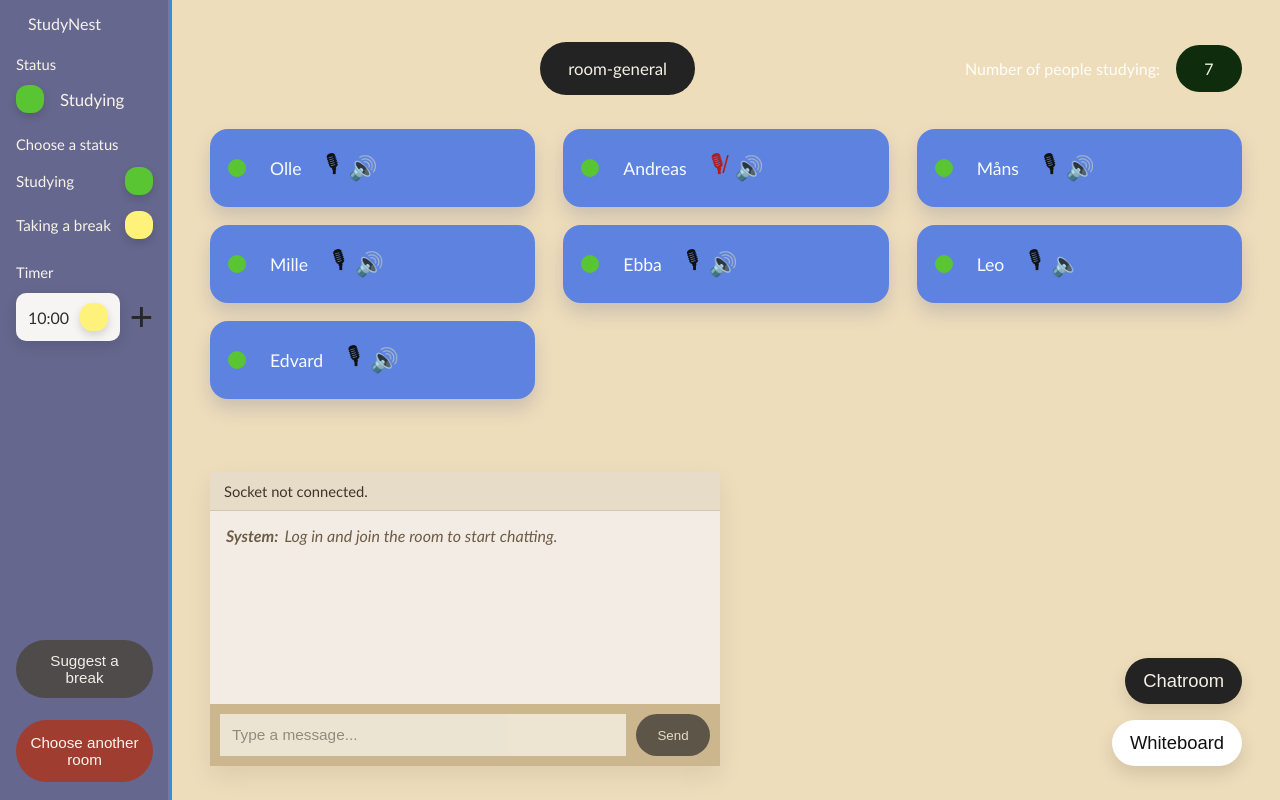
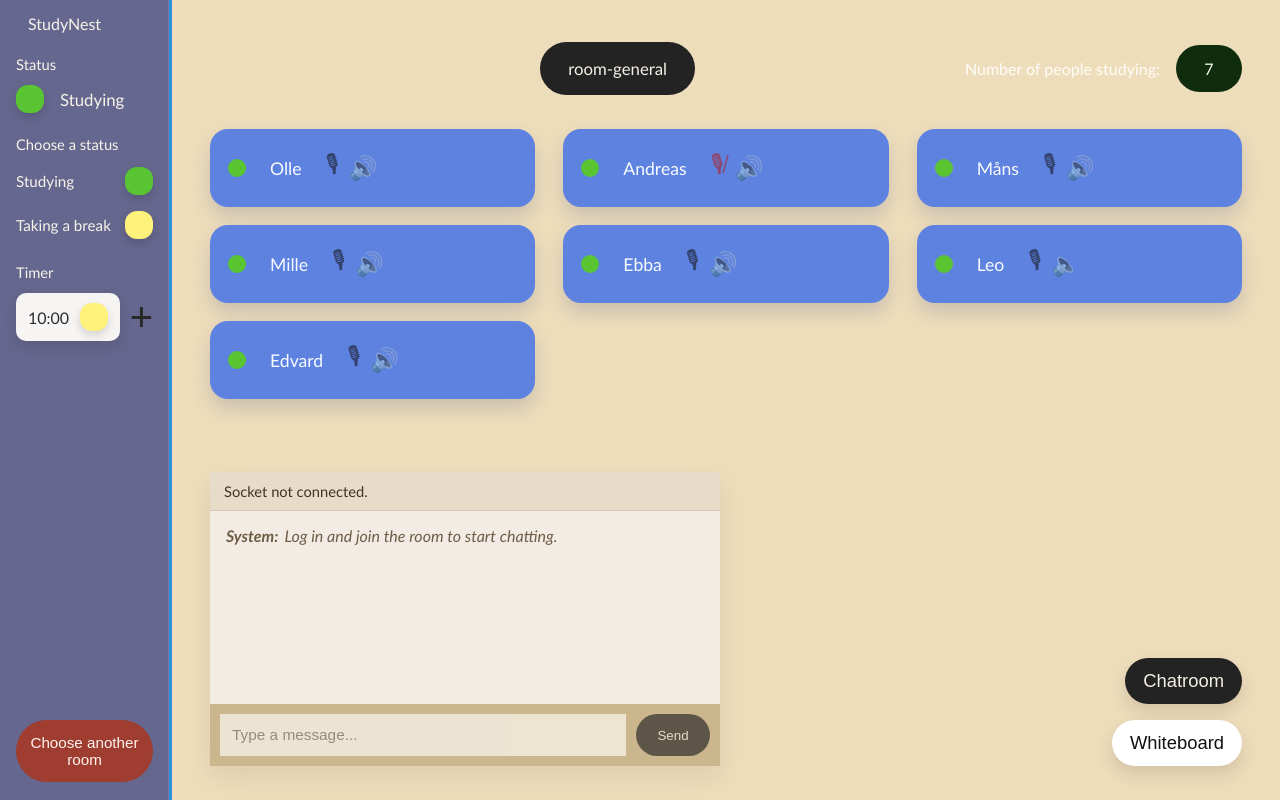
Before and after one commit to leal1137/StudyNest, a React (Vite) app in the folder client/: page /virtual-room in a window 1280 px wide. Built offline with nearby package versions, Linux system fonts and the light colour scheme; no server answers; sample sign-in values are in the browser's storage; a web font is replaced by a local one.

Commit message:
Polish virtual room controls and status UI

```diff
--- a/client/src/App.css
+++ b/client/src/App.css
@@ -520,6 +520,7 @@
 }
 
 .room-switch-button {
+  margin-top: auto;
   background: #9f3d31;
   color: #fff4ee;
   padding: 14px 10px;
@@ -636,6 +637,11 @@
 
 .participant-mic-button.muted {
   color: #b11d1d;
+}
+
+.participant-mic-button.is-disabled {
+  cursor: default;
+  opacity: 0.55;
 }
 
 .participant-status {
--- a/client/src/components/ParticipantCard.jsx
+++ b/client/src/components/ParticipantCard.jsx
@@ -1,6 +1,6 @@
 import '../App.css'
 
-export function ParticipantCard({ username, status, micMuted, speaking, onToggleMute }) {
+export function ParticipantCard({ username, status, micMuted, speaking, onToggleMute, isCurrentUser }) {
 
   const dotColorClass = status === 'studying' ? 'study' : 'break';
 
@@ -15,9 +15,10 @@ export function ParticipantCard({ username, status, micMuted, speaking, onToggle
 
         <span className="participant-name">{username}</span>
         <button
-          className={`participant-mic-button ${micMuted ? 'muted' : ''}`}
+          className={`participant-mic-button ${micMuted ? 'muted' : ''} ${isCurrentUser ? '' : 'is-disabled'}`}
           type="button"
           onClick={onToggleMute}
+          disabled={!isCurrentUser}
           aria-label={micMuted ? `Unmute ${username}` : `Mute ${username}`}
         >
           <span className="participant-mic-icon">{micMuted ? '🎙︎̸' : '🎙︎'}</span>
--- a/client/src/components/RoomSidebar.jsx
+++ b/client/src/components/RoomSidebar.jsx
@@ -114,9 +114,6 @@ export function RoomSidebar({ onLeaveRoom, socket, roomName, onStatusChange }) {
         </div>
       </section>
 
-      <button className="room-break-button" type="button">
-        Suggest a break
-      </button>
       <button className="room-switch-button" type="button" onClick={onLeaveRoom}>
         Choose another room
       </button>
--- a/client/src/pages/VirtualRoom.jsx
+++ b/client/src/pages/VirtualRoom.jsx
@@ -171,7 +171,12 @@ export default function VirtualRoom({ socket }) {
             <ParticipantCard
               key={participant.userId}
               {...participant}
-              onToggleMute={() => handleToggleMute(participant.userId)}
+              isCurrentUser={participant.username === currentUsername}
+              onToggleMute={
+                participant.username === currentUsername
+                  ? () => handleToggleMute(participant.userId)
+                  : undefined
+              }
             />
           ))}
         </section>
```
